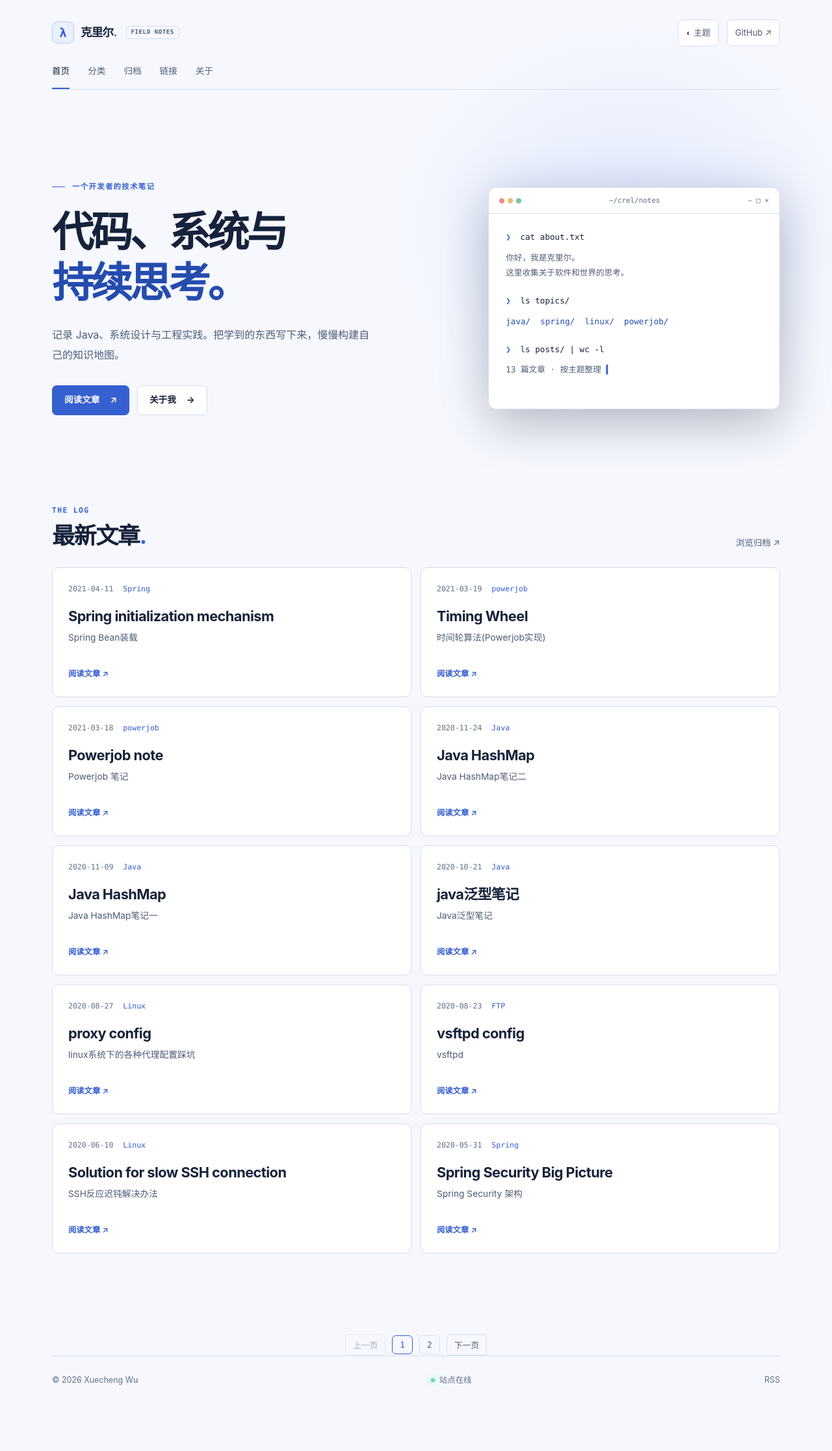
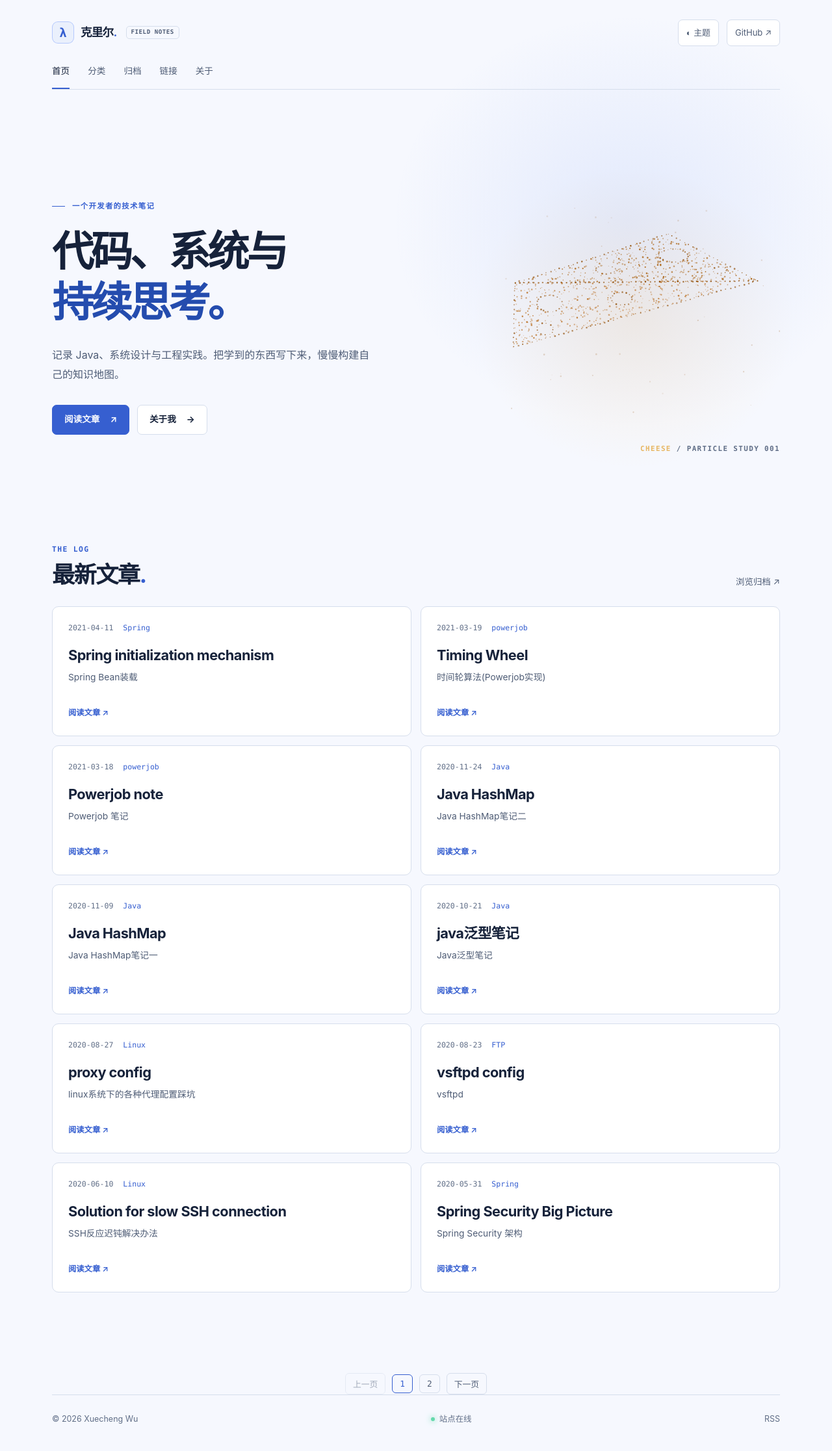
Before and after one commit to xxxcrel/xxxcrel.github.io, a Jekyll site: the page built from index.html, in a window 1280 px wide. Shown: the whole page at 65% size. Built offline with Jekyll 4.4.1, drawn with Linux system fonts in a browser that asks for light colours; the list of posts is cut into pages by our own code; before the commit the page ends 2173 px from its top, so only the background shows below that.

Commit message:
feat: add particle cheese hero animation

```diff
--- a/assets/css/site.css
+++ b/assets/css/site.css
@@ -158,37 +158,50 @@ button { font: inherit; }
 .button-link:hover { transform: translateY(-2px); background: var(--accent-bright); }
 .button-link--ghost, .error-page__secondary { border-color: var(--border); background: var(--surface); color: var(--text); }
 .button-link--ghost:hover, .error-page__secondary:hover { background: var(--surface-raised); }
-.terminal-window {
-  overflow: hidden;
-  border: 1px solid var(--border);
-  border-radius: 12px;
-  background: var(--surface);
-  box-shadow: 0 24px 75px rgba(0,0,0,.22), 0 0 90px var(--glow);
+.cheese-scene {
+  position: relative;
+  width: 100%;
+  height: 420px;
+  isolation: isolate;
 }
-.terminal-window__bar {
-  display: flex;
-  align-items: center;
-  justify-content: space-between;
-  gap: 12px;
-  padding: 12px 16px;
-  border-bottom: 1px solid var(--border);
-  color: var(--subtle);
-  font: .68rem/1.4 var(--font-mono);
+.cheese-scene::before {
+  position: absolute;
+  z-index: -1;
+  inset: -10%;
+  border-radius: 50%;
+  background: radial-gradient(ellipse, rgba(239, 171, 65, .13), transparent 65%);
+  content: "";
+  pointer-events: none;
 }
-.terminal-window__dots { display: flex; gap: 5px; }
-.terminal-window__dots i { width: 8px; height: 8px; border-radius: 50%; background: var(--border); }
-.terminal-window__dots i:first-child { background: #f28b82; }
-.terminal-window__dots i:nth-child(2) { background: #e8bc71; }
-.terminal-window__dots i:nth-child(3) { background: #79c5a5; }
-.terminal-window__body { min-height: 300px; padding: 24px 26px 30px; color: var(--muted); font: .79rem/1.85 var(--font-mono); }
-.terminal-window__body p { margin: 0 0 20px; }
-.terminal-window__body .terminal-window__command { margin: 0 0 8px; color: var(--text); }
-.terminal-window__command span { margin-right: 7px; color: var(--accent); }
-.terminal-window__topics { display: flex; flex-wrap: wrap; gap: 7px 15px; margin: 0 0 20px; }
-.terminal-window__topics a { color: var(--accent-bright); text-decoration: none; }
-.terminal-window__topics a:hover { text-decoration: underline; }
-.terminal-window__body .terminal-window__output { margin-bottom: 0; }
-.terminal-window__cursor { color: var(--accent); }
+.cheese-scene canvas {
+  position: absolute;
+  inset: 0;
+  display: block;
+  width: 100%;
+  height: 100%;
+  pointer-events: none;
+}
+.cheese-scene__fallback {
+  position: absolute;
+  top: 50%;
+  left: 50%;
+  width: 95%;
+  max-height: 85%;
+  transform: translate(-50%, -50%);
+  opacity: .85;
+  filter: drop-shadow(0 12px 32px rgba(255, 170, 60, .18));
+}
+.cheese-scene__fallback g { fill: var(--bg); }
+.cheese-scene.is-ready .cheese-scene__fallback { display: none; }
+.cheese-scene__label {
+  position: absolute;
+  right: 0;
+  bottom: 0;
+  color: #e7b662;
+  font: 600 .68rem/1.5 var(--font-mono);
+  letter-spacing: .13em;
+}
+.cheese-scene__label span { color: var(--subtle); }
 .home-posts { padding-bottom: 88px; scroll-margin-top: 24px; }
 .section-heading { display: flex; align-items: end; justify-content: space-between; gap: 20px; margin-bottom: 25px; }
 .section-heading h2 { margin: 5px 0 0; font-size: clamp(1.7rem, 3vw, 2.2rem); letter-spacing: -.045em; line-height: 1.3; }
@@ -299,7 +312,7 @@ button { font: inherit; }
 
 @media (max-width: 800px) {
   .home-hero { grid-template-columns: 1fr; gap: 48px; padding: 75px 0 90px; }
-  .terminal-window { max-width: 600px; }
+  .cheese-scene { max-width: 560px; margin: 0 auto; }
 }
 @media (max-width: 620px) {
   .site-shell { width: min(calc(100% - 32px), var(--site-width)); }
@@ -310,6 +323,7 @@ button { font: inherit; }
   .terminal-nav { gap: 21px; margin-top: 22px; }
   .home-hero { padding: 66px 0 75px; }
   .home-intro h1 { font-size: clamp(2.4rem, 9vw, 3.3rem); }
+  .cheese-scene { height: 320px; }
   .post-list, .repo-list { grid-template-columns: 1fr; }
   .post-item { min-height: 0; }
   .content-header, .article-header { padding-top: 58px; }
--- /dev/null
+++ b/assets/js/cheese-particles.js
@@ -0,0 +1,196 @@
+(function () {
+  "use strict";
+
+  var canvas = document.querySelector("[data-cheese-particles]");
+  if (!canvas || !canvas.getContext) return;
+  var context = canvas.getContext("2d");
+  if (!context) return;
+
+  var scene = canvas.parentElement;
+  var reducedMotion = window.matchMedia && window.matchMedia("(prefers-reduced-motion: reduce)");
+  var top = [[-205, -50], [55, -140], [210, -63]];
+  var front = [[-205, -50], [210, -63], [-205, 60]];
+  var faces = [
+    { name: "top", polygon: top, holes: [[-50, -76, 17, 7], [65, -103, 25, 11], [145, -80, 12, 6]], count: 760 },
+    { name: "front", polygon: front, holes: [[-145, -16, 22, 14], [-152, 28, 14, 10], [-22, -27, 18, 11]], count: 820 }
+  ];
+  var points = [];
+  var width = 0;
+  var height = 0;
+  var frameId = 0;
+  var lastFrame = 0;
+  var visible = !window.IntersectionObserver;
+  var offsetX = 0;
+  var offsetY = 0;
+  var targetX = 0;
+  var targetY = 0;
+
+  function insidePolygon(x, y, polygon) {
+    var inside = false;
+    for (var i = 0, j = polygon.length - 1; i < polygon.length; j = i++) {
+      var a = polygon[i];
+      var b = polygon[j];
+      if ((a[1] > y) !== (b[1] > y) && x < (b[0] - a[0]) * (y - a[1]) / (b[1] - a[1]) + a[0]) inside = !inside;
+    }
+    return inside;
+  }
+
+  function inHole(x, y, holes) {
+    return holes.some(function (hole) {
+      var dx = (x - hole[0]) / hole[2];
+      var dy = (y - hole[1]) / hole[3];
+      return dx * dx + dy * dy < 1;
+    });
+  }
+
+  function createPoints() {
+    // A fixed seed keeps the cheese stable across resizes and theme changes.
+    var seed = 271828;
+    function random() {
+      seed = (Math.imul(seed, 1664525) + 1013904223) | 0;
+      return (seed >>> 0) / 4294967296;
+    }
+    function add(x, y, face, opacity) {
+      points.push({ x: x, y: y, face: face, opacity: opacity, radius: .55 + random() * 1.05, phase: random() * Math.PI * 2 });
+    }
+
+    points = [];
+    var density = width < 480 ? .52 : 1;
+    faces.forEach(function (face) {
+      var target = Math.round(face.count * density);
+      var bounds = face.polygon.reduce(function (box, vertex) {
+        return [Math.min(box[0], vertex[0]), Math.min(box[1], vertex[1]), Math.max(box[2], vertex[0]), Math.max(box[3], vertex[1])];
+      }, [Infinity, Infinity, -Infinity, -Infinity]);
+      var added = 0;
+      while (added < target) {
+        var x = bounds[0] + random() * (bounds[2] - bounds[0]);
+        var y = bounds[1] + random() * (bounds[3] - bounds[1]);
+        if (!insidePolygon(x, y, face.polygon) || inHole(x, y, face.holes)) continue;
+        add(x, y, face.name, .35 + random() * .58);
+        added++;
+      }
+
+      face.polygon.forEach(function (point, index) {
+        var next = face.polygon[(index + 1) % face.polygon.length];
+        var steps = Math.hypot(next[0] - point[0], next[1] - point[1]) / (width < 480 ? 8 : 5);
+        for (var i = 0; i < steps; i++) {
+          var progress = i / steps;
+          add(point[0] + (next[0] - point[0]) * progress, point[1] + (next[1] - point[1]) * progress, "rim", .58 + random() * .4);
+        }
+      });
+      face.holes.forEach(function (hole) {
+        var steps = Math.ceil(Math.PI * (hole[2] + hole[3]) / (width < 480 ? 6 : 4));
+        for (var i = 0; i < steps; i++) {
+          var angle = (i + random() * .3) / steps * Math.PI * 2;
+          add(hole[0] + Math.cos(angle) * hole[2], hole[1] + Math.sin(angle) * hole[3], "rim", .55 + random() * .4);
+        }
+      });
+    });
+
+    for (var i = 0; i < 75 * density; i++) {
+      var x = -280 + random() * 570;
+      var y = -185 + random() * 355;
+      if (!insidePolygon(x, y, top) && !insidePolygon(x, y, front)) add(x, y, "dust", .1 + random() * .25);
+    }
+  }
+
+  function draw(time) {
+    if (!width || !height) return;
+    var light = document.documentElement.getAttribute("data-theme") === "light";
+    var colors = light
+      ? { top: "#a9600e", front: "#b96e21", rim: "#92500a", dust: "#a66e36" }
+      : { top: "#ffd788", front: "#ffb65c", rim: "#ffe4a4", dust: "#ffbd71" };
+    var still = reducedMotion && reducedMotion.matches;
+
+    context.clearRect(0, 0, width, height);
+    context.save();
+    offsetX += (targetX - offsetX) * .06;
+    offsetY += (targetY - offsetY) * .06;
+    context.translate(width * .5 + offsetX, height * .49 + offsetY);
+    context.scale(Math.min(width / 500, height / 390), Math.min(width / 500, height / 390));
+    if (!still) {
+      context.translate(0, Math.sin(time * .0007) * 5);
+      context.rotate(Math.sin(time * .00028) * .024);
+    }
+
+    points.forEach(function (point) {
+      var shimmer = still ? 1 : .87 + .13 * Math.sin(time * .0017 + point.phase);
+      var drift = still ? 0 : Math.sin(time * .0008 + point.phase) * (point.face === "dust" ? 2.5 : .75);
+      context.globalAlpha = point.opacity * shimmer;
+      context.fillStyle = colors[point.face];
+      context.beginPath();
+      context.arc(point.x + drift, point.y + drift * .6, point.radius, 0, Math.PI * 2);
+      context.fill();
+    });
+
+    context.restore();
+    context.globalAlpha = 1;
+  }
+
+  function tick(time) {
+    frameId = window.requestAnimationFrame(tick);
+    if (time - lastFrame < 33) return;
+    lastFrame = time;
+    draw(time);
+  }
+
+  function stop() {
+    if (frameId) window.cancelAnimationFrame(frameId);
+    frameId = 0;
+  }
+
+  function start() {
+    if (!frameId && visible && !document.hidden && !(reducedMotion && reducedMotion.matches)) {
+      lastFrame = 0;
+      frameId = window.requestAnimationFrame(tick);
+    }
+  }
+
+  function resize() {
+    var bounds = scene.getBoundingClientRect();
+    var nextWidth = Math.round(bounds.width);
+    var nextHeight = Math.round(bounds.height);
+    if (!nextWidth || !nextHeight || (width === nextWidth && height === nextHeight)) return;
+    width = nextWidth;
+    height = nextHeight;
+    var ratio = Math.min(window.devicePixelRatio || 1, 2);
+    canvas.width = Math.round(width * ratio);
+    canvas.height = Math.round(height * ratio);
+    context.setTransform(ratio, 0, 0, ratio, 0, 0);
+    createPoints();
+    draw(0);
+    scene.classList.add("is-ready");
+  }
+
+  resize();
+  if (window.ResizeObserver) new ResizeObserver(resize).observe(scene);
+  else window.addEventListener("resize", resize);
+  if (window.IntersectionObserver) {
+    new IntersectionObserver(function (entries) {
+      visible = entries[0].isIntersecting;
+      if (visible) start();
+      else stop();
+    }, { rootMargin: "100px" }).observe(scene);
+  } else start();
+
+  document.addEventListener("visibilitychange", function () {
+    if (document.hidden) stop();
+    else start();
+  });
+  window.addEventListener("site-theme-change", function () { draw(lastFrame); });
+  scene.addEventListener("pointermove", function (event) {
+    if (event.pointerType !== "mouse" || (reducedMotion && reducedMotion.matches)) return;
+    var bounds = scene.getBoundingClientRect();
+    targetX = (event.clientX - bounds.left - bounds.width / 2) * .045;
+    targetY = (event.clientY - bounds.top - bounds.height / 2) * .045;
+  });
+  scene.addEventListener("pointerleave", function () { targetX = targetY = 0; });
+  if (reducedMotion) {
+    var onMotionChange = function () {
+      if (reducedMotion.matches) { stop(); draw(0); }
+      else start();
+    };
+    if (reducedMotion.addEventListener) reducedMotion.addEventListener("change", onMotionChange);
+    else reducedMotion.addListener(onMotionChange);
+  }
+})();
--- a/index.html
+++ b/index.html
@@ -13,16 +13,17 @@ description: 克里尔的文章与技术笔记
       <a class="button-link button-link--ghost" href="{{ '/about/' | relative_url }}">关于我 <span aria-hidden="true">→</span></a>
     </div>
   </div>
-  <div class="terminal-window" role="group" aria-label="博客概览">
-    <div class="terminal-window__bar"><span class="terminal-window__dots" aria-hidden="true"><i></i><i></i><i></i></span><span>~/crel/notes</span><span class="terminal-window__bar-end">— □ ×</span></div>
-    <div class="terminal-window__body">
-      <p class="terminal-window__command"><span>❯</span> cat about.txt</p>
-      <p>你好，我是克里尔。<br>这里收集关于软件和世界的思考。</p>
-      <p class="terminal-window__command"><span>❯</span> ls topics/</p>
-      <div class="terminal-window__topics"><a href="{{ '/categories/' | relative_url }}#java">java/</a><a href="{{ '/categories/' | relative_url }}#spring">spring/</a><a href="{{ '/categories/' | relative_url }}#linux">linux/</a><a href="{{ '/categories/' | relative_url }}#powerjob">powerjob/</a></div>
-      <p class="terminal-window__command"><span>❯</span> ls posts/ | wc -l</p>
-      <p class="terminal-window__output">{{ site.posts | size }} 篇文章 · 按主题整理 <span class="terminal-window__cursor" aria-hidden="true">▍</span></p>
-    </div>
+  <div class="cheese-scene" role="img" aria-label="由暖金色粒子组成的奶酪切片">
+    <svg class="cheese-scene__fallback" viewBox="-225 -165 460 255" aria-hidden="true">
+      <path d="M -205,-50 55,-140 210,-63 Z" fill="#ffc966"/>
+      <path d="M -205,-50 210,-63 -205,60 Z" fill="#e9983f"/>
+      <g fill="#0b1020" opacity=".75">
+        <ellipse cx="-50" cy="-76" rx="17" ry="7"/><ellipse cx="65" cy="-103" rx="25" ry="11"/><ellipse cx="145" cy="-80" rx="12" ry="6"/>
+        <ellipse cx="-145" cy="-16" rx="22" ry="14"/><ellipse cx="-152" cy="28" rx="14" ry="10"/><ellipse cx="-22" cy="-27" rx="18" ry="11"/>
+      </g>
+    </svg>
+    <canvas data-cheese-particles aria-hidden="true"></canvas>
+    <span class="cheese-scene__label" aria-hidden="true">CHEESE <span>/ PARTICLE STUDY 001</span></span>
   </div>
 </section>
 
@@ -72,3 +73,4 @@ description: 克里尔的文章与技术笔记
   {% endif %}
 </nav>
 {% endif %}
+<script src="{{ '/assets/js/cheese-particles.js' | relative_url }}" defer></script>
```
Also changed, not shown: _tests/cheese-particles.test.cjs (added, +89 -0 lines), .github/workflows/pages-check.yml.
